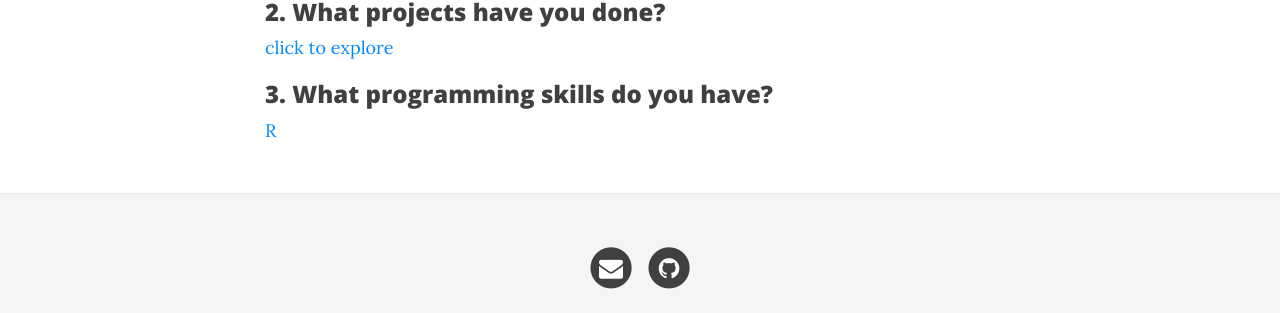
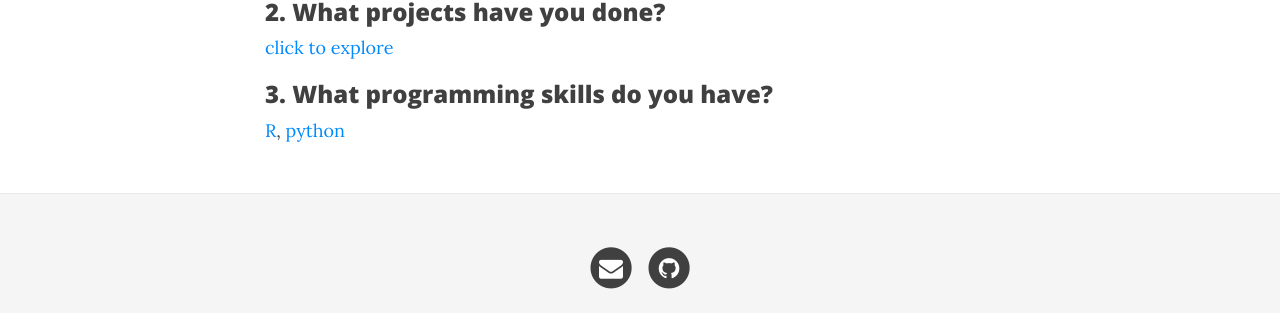
Before and after one commit to kennchin/kennchin.github.io, a Jekyll site: the page built from index.html, in a window 1280 px wide. Shown: the part 439-752 px from the top of the page. Built offline with Jekyll 4.4.1, drawn with Linux system fonts in a browser that asks for light colours; nearby versions of some CDN libraries; the list of posts is cut into pages by our own code.

Commit message:
Update index.html

```diff
--- a/index.html
+++ b/index.html
@@ -9,4 +9,5 @@
     <h3>2. What projects have you done? </h3>
     <a href="http://kennchin.github.io/Projects/"> click to explore</a>
     <h3>3. What programming skills do you have? </h3>
-    <a href="https://github.com/kennchin/R_codes"> R</a>
+    <a href="https://github.com/kennchin/R_codes"> R</a>,
+    <a href="https://github.com/kennchin/Python_codes">python</a>
```
